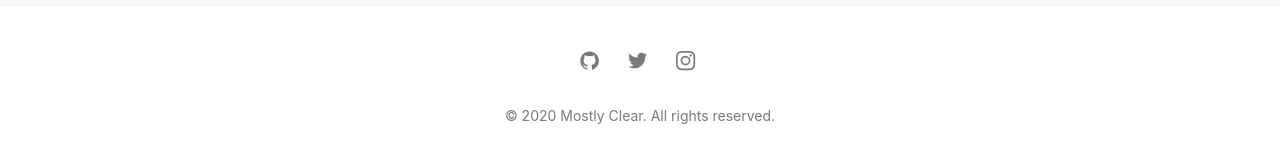
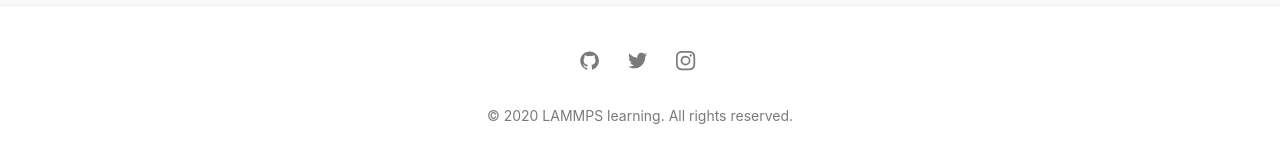
Before and after one commit to Colawithrain/Mostly_Clear, a Jekyll site: the page built from index.md, in a window 1280 px wide and 900 px high, scrolled down 899 px. Shown: the part 729-892 px from the top of the window. Built offline with Jekyll 4.4.1, drawn with Linux system fonts in a browser that asks for light colours; some of the changed text lies outside the part shown.

Commit message:
Update _config.yml

```diff
--- a/_config.yml
+++ b/_config.yml
@@ -1,5 +1,5 @@
 # SITE CONFIGURATION
-title: Mostly Clear # your site title
+title: LAMMPS learning # your site title
 author: Colin # You :P
 description: > # Meta description of Homepage
   Write an awesome description for your new site here. You can edit this
```
